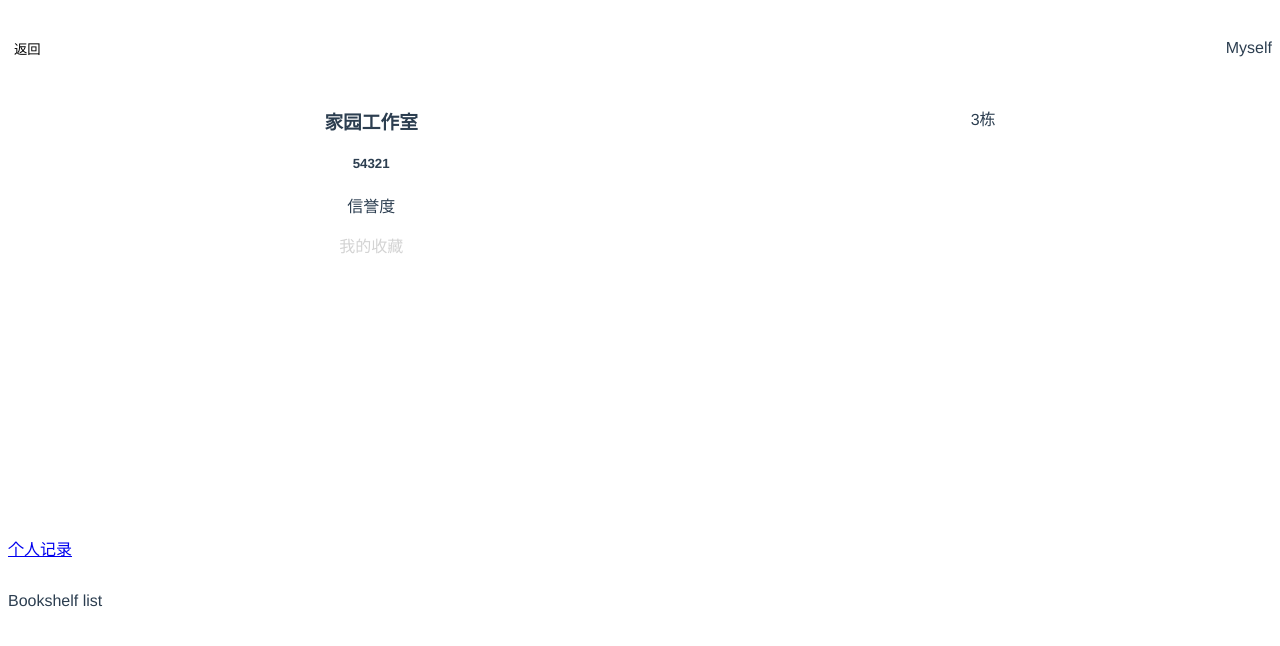
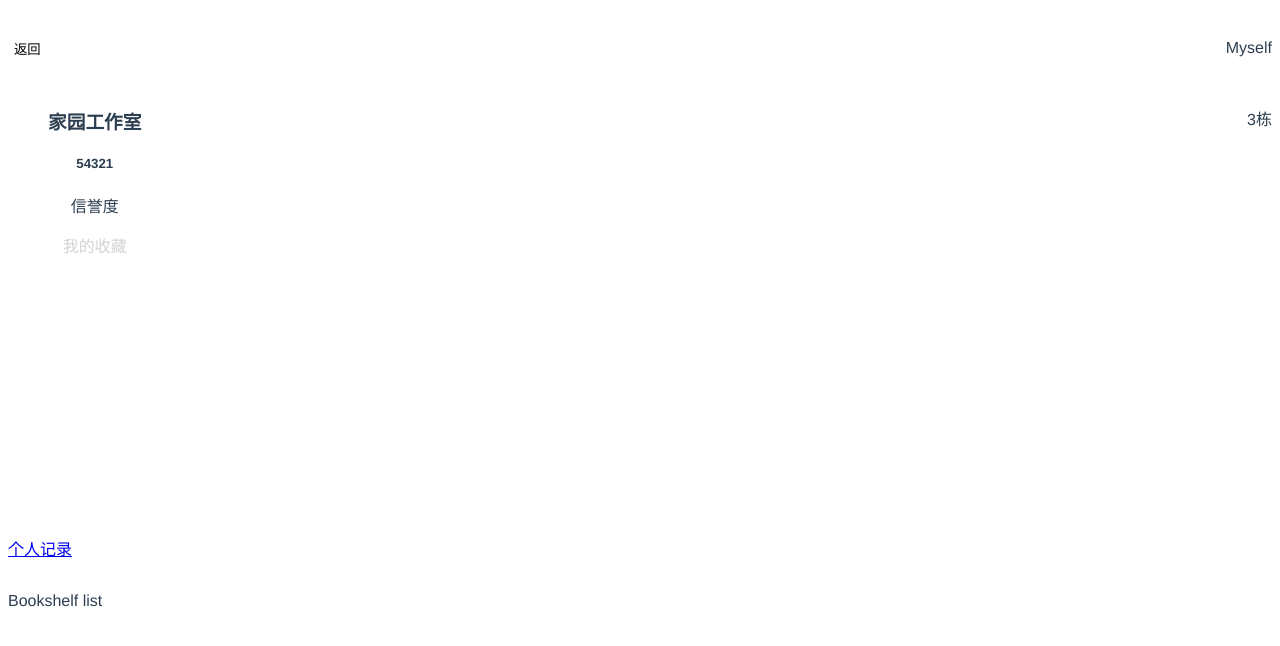
Before and after one commit to bosie-47/BOOKFRIEND, a Vue app: page /myself in a window 1280 px wide. Shown: the top 646 px of the page. Built offline with nearby package versions, Linux system fonts and the light colour scheme.

Commit message:
调整…………

```diff
--- a/src/components/Myself.vue
+++ b/src/components/Myself.vue
@@ -67,7 +67,8 @@ return {
     .information{
         height: 2.16rem;
         display: inline-flex;
-        justify-content: space-around;
+        justify-content: space-between;
+        justify-items: flex-start;
     }
     #bookshelf,#personages{
         display: inline-flex;
```
